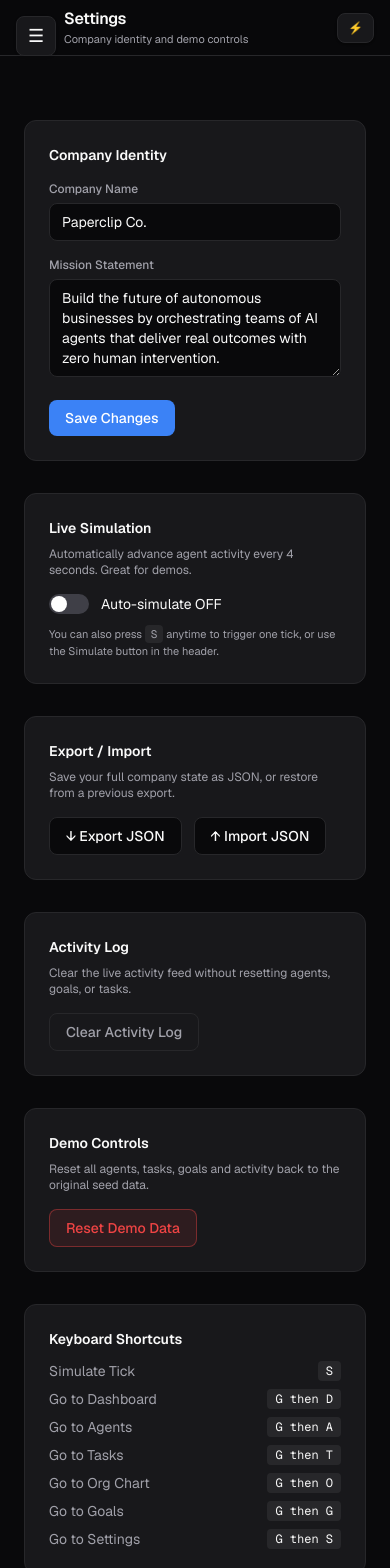
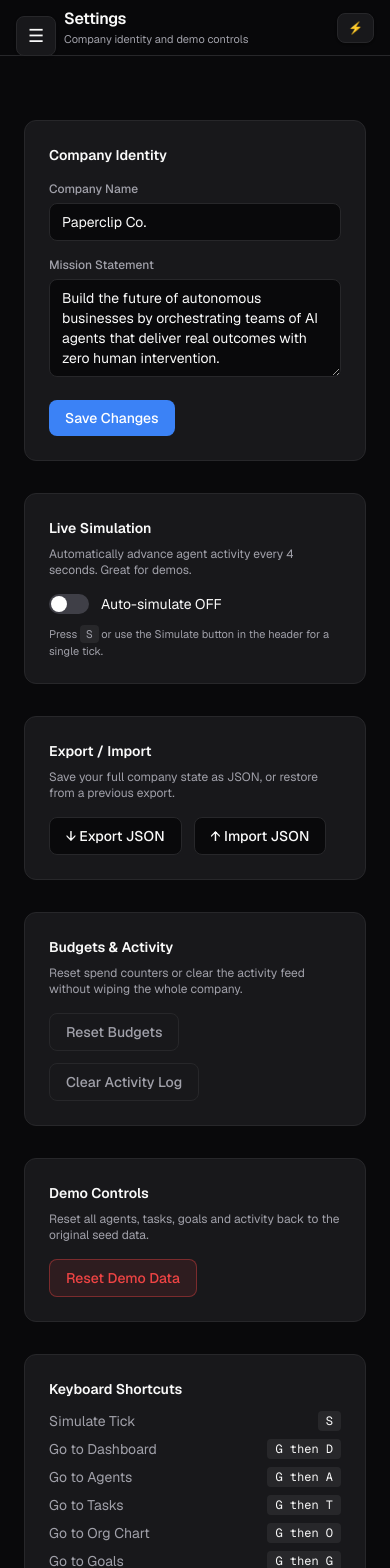
Before and after one commit to henrygoldsmith07-wq/paperclip-clone, a Next.js app: page /dashboard/settings in a window 390 px wide. Shown: the top 1568 px of the page. Built offline with nearby package versions, Linux system fonts and the light colour scheme.

Commit message:
improve(settings): skeleton loading + reset budgets control

```diff
--- a/src/app/dashboard/settings/page.tsx
+++ b/src/app/dashboard/settings/page.tsx
@@ -2,6 +2,7 @@
 
 import { useState, useEffect, useRef } from "react";
 import Header from "@/components/Header";
+import { Skeleton } from "@/components/Skeleton";
 import { useApp } from "@/context/AppContext";
 import { useToast } from "@/components/Toast";
 
@@ -14,6 +15,7 @@ export default function SettingsPage() {
     exportState,
     importState,
     clearActivities,
+    resetBudgets,
     isHydrated,
   } = useApp();
   const { toast } = useToast();
@@ -45,9 +47,14 @@ export default function SettingsPage() {
 
   if (!isHydrated) {
     return (
-      <div className="flex flex-1 items-center justify-center p-12 text-muted">
-        Loading settings…
+      <>
+        <Header title="Settings" subtitle="Loading…" />
+        <div className="flex-1 space-y-6 p-6 pt-16 lg:pt-6 max-w-2xl">
+          {[1, 2, 3].map((i) => (
+            <Skeleton key={i} className="h-40 rounded-xl" />
+          ))}
         </div>
+      </>
     );
   }
 
@@ -94,13 +101,13 @@ export default function SettingsPage() {
       <Header title="Settings" subtitle="Company identity and demo controls" />
       <div className="flex-1 space-y-8 p-6 pt-16 lg:pt-6 max-w-2xl">
         <section className="rounded-xl border border-border bg-card p-6">
-          <h2 className="text-sm font-semibold text-foreground mb-4">
+          <h2 className="mb-4 text-sm font-semibold text-foreground">
             Company Identity
           </h2>
 
           <div className="space-y-4">
             <div>
-              <label className="block text-xs font-medium text-muted mb-1.5">
+              <label className="mb-1.5 block text-xs font-medium text-muted">
                 Company Name
               </label>
               <input
@@ -113,14 +120,14 @@ export default function SettingsPage() {
             </div>
 
             <div>
-              <label className="block text-xs font-medium text-muted mb-1.5">
+              <label className="mb-1.5 block text-xs font-medium text-muted">
                 Mission Statement
               </label>
               <textarea
                 value={mission}
                 onChange={(e) => setMission(e.target.value)}
                 rows={4}
-                className="w-full rounded-lg border border-border bg-background px-3 py-2 text-sm text-foreground outline-none focus:border-accent resize-y"
+                className="w-full resize-y rounded-lg border border-border bg-background px-3 py-2 text-sm text-foreground outline-none focus:border-accent"
                 placeholder="What is your company trying to achieve?"
               />
             </div>
@@ -133,7 +140,7 @@ export default function SettingsPage() {
                 Save Changes
               </button>
               {saved && (
-                <span className="text-sm text-success animate-fade-in">
+                <span className="animate-fade-in text-sm text-success">
                   Saved ✓
                 </span>
               )}
@@ -142,39 +149,39 @@ export default function SettingsPage() {
         </section>
 
         <section className="rounded-xl border border-border bg-card p-6">
-          <h2 className="text-sm font-semibold text-foreground mb-2">
+          <h2 className="mb-2 text-sm font-semibold text-foreground">
             Live Simulation
           </h2>
-          <p className="text-xs text-muted mb-4">
+          <p className="mb-4 text-xs text-muted">
             Automatically advance agent activity every 4 seconds. Great for demos.
           </p>
-          <label className="flex items-center gap-3 cursor-pointer">
+          <label className="flex cursor-pointer items-center gap-3">
             <div className="relative">
               <input
                 type="checkbox"
                 checked={autoSimulate}
                 onChange={(e) => setAutoSimulate(e.target.checked)}
-                className="sr-only peer"
+                className="peer sr-only"
               />
-              <div className="w-10 h-5 bg-zinc-700 rounded-full peer-checked:bg-accent transition-colors" />
-              <div className="absolute left-0.5 top-0.5 w-4 h-4 bg-white rounded-full transition-transform peer-checked:translate-x-5" />
+              <div className="h-5 w-10 rounded-full bg-zinc-700 transition-colors peer-checked:bg-accent" />
+              <div className="absolute left-0.5 top-0.5 h-4 w-4 rounded-full bg-white transition-transform peer-checked:translate-x-5" />
             </div>
             <span className="text-sm">
               {autoSimulate ? "Auto-simulate ON" : "Auto-simulate OFF"}
             </span>
           </label>
           <p className="mt-3 text-[11px] text-muted">
-            You can also press{" "}
+            Press{" "}
             <kbd className="rounded bg-zinc-800 px-1.5 py-0.5 font-mono">S</kbd>{" "}
-            anytime to trigger one tick, or use the Simulate button in the header.
+            or use the Simulate button in the header for a single tick.
           </p>
         </section>
 
         <section className="rounded-xl border border-border bg-card p-6">
-          <h2 className="text-sm font-semibold text-foreground mb-2">
+          <h2 className="mb-2 text-sm font-semibold text-foreground">
             Export / Import
           </h2>
-          <p className="text-xs text-muted mb-4">
+          <p className="mb-4 text-xs text-muted">
             Save your full company state as JSON, or restore from a previous export.
           </p>
           <div className="flex flex-wrap gap-3">
@@ -205,12 +212,22 @@ export default function SettingsPage() {
         </section>
 
         <section className="rounded-xl border border-border bg-card p-6">
-          <h2 className="text-sm font-semibold text-foreground mb-2">
-            Activity Log
+          <h2 className="mb-2 text-sm font-semibold text-foreground">
+            Budgets & Activity
           </h2>
-          <p className="text-xs text-muted mb-4">
-            Clear the live activity feed without resetting agents, goals, or tasks.
+          <p className="mb-4 text-xs text-muted">
+            Reset spend counters or clear the activity feed without wiping the whole company.
           </p>
+          <div className="flex flex-wrap gap-3">
+            <button
+              onClick={() => {
+                resetBudgets();
+                toast("All budgets reset to $0", "success");
+              }}
+              className="rounded-lg border border-border px-4 py-2 text-sm font-medium text-muted hover:bg-card-hover hover:text-foreground"
+            >
+              Reset Budgets
+            </button>
             <button
               onClick={() => {
                 clearActivities();
@@ -220,13 +237,14 @@ export default function SettingsPage() {
             >
               Clear Activity Log
             </button>
+          </div>
         </section>
 
         <section className="rounded-xl border border-border bg-card p-6">
-          <h2 className="text-sm font-semibold text-foreground mb-2">
+          <h2 className="mb-2 text-sm font-semibold text-foreground">
             Demo Controls
           </h2>
-          <p className="text-xs text-muted mb-4">
+          <p className="mb-4 text-xs text-muted">
             Reset all agents, tasks, goals and activity back to the original seed data.
           </p>
           <button
@@ -248,52 +266,26 @@ export default function SettingsPage() {
         </section>
 
         <section className="rounded-xl border border-border bg-card p-6">
-          <h2 className="text-sm font-semibold text-foreground mb-3">
+          <h2 className="mb-3 text-sm font-semibold text-foreground">
             Keyboard Shortcuts
           </h2>
           <div className="space-y-2 text-sm">
-            <div className="flex justify-between">
-              <span className="text-muted">Simulate Tick</span>
-              <kbd className="rounded bg-zinc-800 px-2 py-0.5 text-xs font-mono">
-                S
+            {[
+              ["Simulate Tick", "S"],
+              ["Go to Dashboard", "G then D"],
+              ["Go to Agents", "G then A"],
+              ["Go to Tasks", "G then T"],
+              ["Go to Org Chart", "G then O"],
+              ["Go to Goals", "G then G"],
+              ["Go to Settings", "G then S"],
+            ].map(([label, keys]) => (
+              <div key={label} className="flex justify-between">
+                <span className="text-muted">{label}</span>
+                <kbd className="rounded bg-zinc-800 px-2 py-0.5 font-mono text-xs">
+                  {keys}
                 </kbd>
               </div>
-            <div className="flex justify-between">
-              <span className="text-muted">Go to Dashboard</span>
-              <kbd className="rounded bg-zinc-800 px-2 py-0.5 text-xs font-mono">
-                G then D
-              </kbd>
-            </div>
-            <div className="flex justify-between">
-              <span className="text-muted">Go to Agents</span>
-              <kbd className="rounded bg-zinc-800 px-2 py-0.5 text-xs font-mono">
-                G then A
-              </kbd>
-            </div>
-            <div className="flex justify-between">
-              <span className="text-muted">Go to Tasks</span>
-              <kbd className="rounded bg-zinc-800 px-2 py-0.5 text-xs font-mono">
-                G then T
-              </kbd>
-            </div>
-            <div className="flex justify-between">
-              <span className="text-muted">Go to Org Chart</span>
-              <kbd className="rounded bg-zinc-800 px-2 py-0.5 text-xs font-mono">
-                G then O
-              </kbd>
-            </div>
-            <div className="flex justify-between">
-              <span className="text-muted">Go to Goals</span>
-              <kbd className="rounded bg-zinc-800 px-2 py-0.5 text-xs font-mono">
-                G then G
-              </kbd>
-            </div>
-            <div className="flex justify-between">
-              <span className="text-muted">Go to Settings</span>
-              <kbd className="rounded bg-zinc-800 px-2 py-0.5 text-xs font-mono">
-                G then S
-              </kbd>
-            </div>
+            ))}
           </div>
         </section>
       </div>
```
Lines whose indentation alone changed are shown as unchanged.
